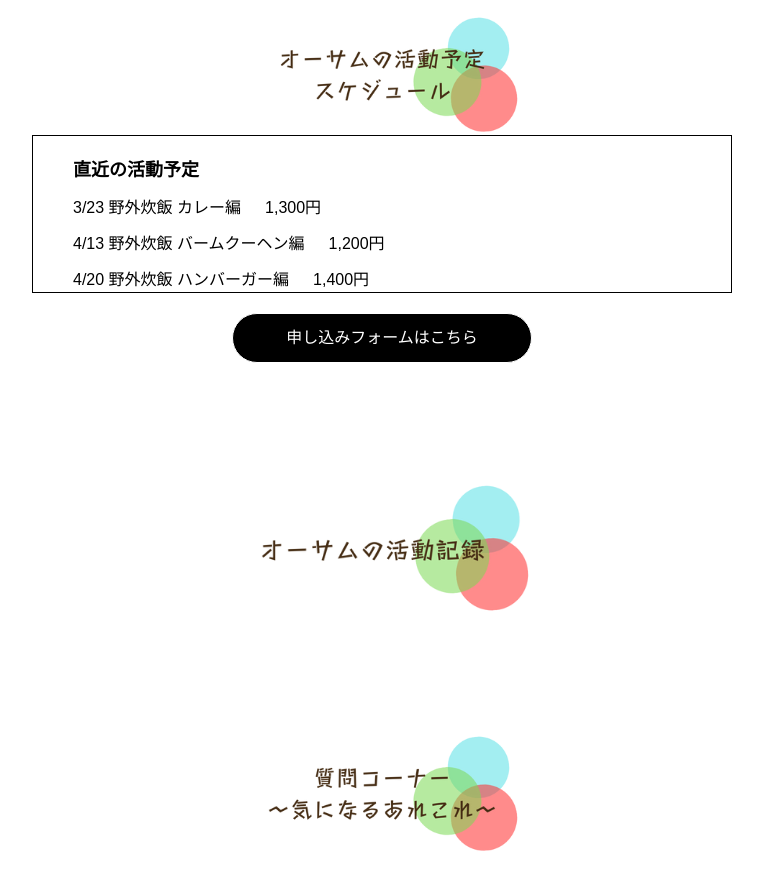
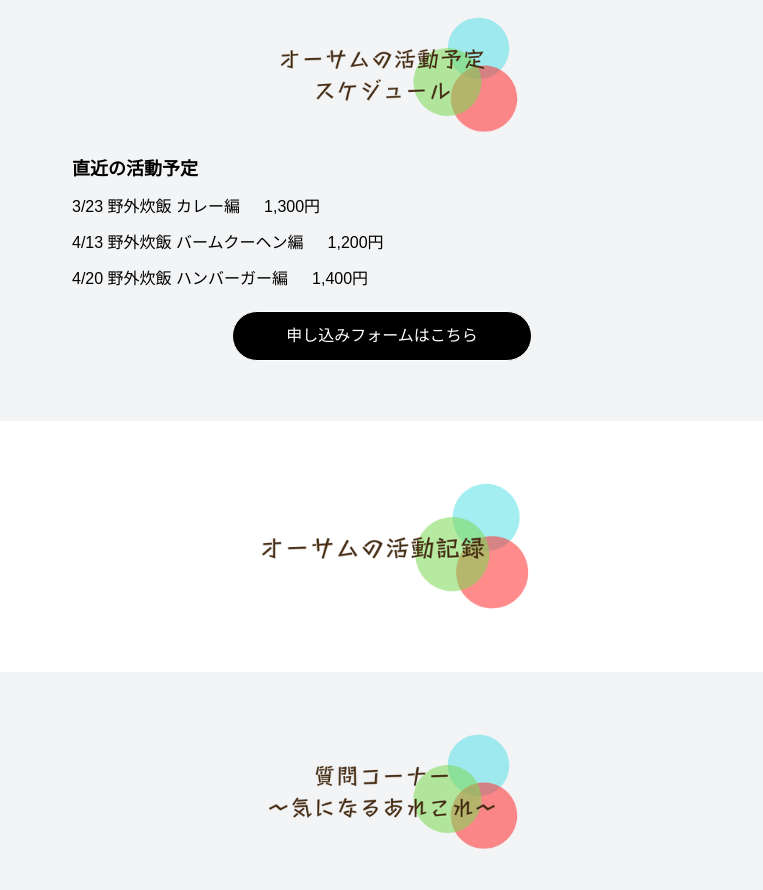
Before and after one commit to takejun812/awesomesado, a Next.js app: page /awesomesado in a window 1280 px wide. Shown: the part 2460-3350 px from the top of the page, without its empty margins (258-1021 px from the left). Built offline with nearby package versions, Linux system fonts and the light colour scheme.

Commit message:
スケジュールセクションの背景色追加

```diff
--- a/src/app/awesomesado/page.tsx
+++ b/src/app/awesomesado/page.tsx
@@ -1,7 +1,8 @@
 "use client";
 import Image from "next/image";
 import gsap from "gsap";
-import { useEffect,useRef} from "react";
+import { useEffect, useRef } from "react";
+import { ScrollTrigger } from "gsap/ScrollTrigger";
 
 export default function Home() {
 	// MVアニメーション
@@ -61,10 +62,24 @@ export default function Home() {
 		});
 	}, []);
 
+	// コンテンツのアニメーション
+	useEffect(() => {
+		gsap.from("#title-about", {
+			y: "-140%",
+			opacity: 0,
+			duration: 3,
+			ease: "power4.out",
+			scrollTrigger: {
+				trigger: "#title-about",
+				start: "top bottom",
+				toggleActions: "play none none none",
+				markers: true,
+			},
+		});
+	}, []);
 	// GSAPで矢印を上下にゆっくりと動かすアニメーション
 	const arrowRef = useRef(null);
 	useEffect(() => {
-
 		gsap.to(arrowRef.current, {
 			y: 20,
 			duration: 1.2,
@@ -177,12 +192,18 @@ export default function Home() {
 												viewBox="0 0 24 24"
 												xmlns="http://www.w3.org/2000/svg"
 											>
-            <path strokeLinecap="round" strokeLinejoin="round" strokeWidth={2} d="M19 9l-7 7-7-7" />
+												<path
+													strokeLinecap="round"
+													strokeLinejoin="round"
+													strokeWidth={2}
+													d="M19 9l-7 7-7-7"
+												/>
 											</svg>
 										</div>
-        <p className="text-white uppercase tracking-widest text-sm">Scroll down</p>
+										<p className="text-white uppercase tracking-widest text-sm">
+											Scroll down
+										</p>
 									</div>
-
 								</div>
 							</div>
 						</div>
@@ -194,35 +215,40 @@ export default function Home() {
 					5月ごろ正規リリース予定です。
 				</p>
 				<div className="w-screen mx-auto  py-30">
-
 					<section id="about" className="max-w-[700px] mx-auto">
 						<div className="">
 							<Image
+								id="title-about"
 								src="/assets/image/page-top-section__title-about.png"
 								alt="オーサムのメニュー"
-							className="w-full md:w-[400px] mx-auto  max-w-[300px]"
+								className="w-full md:w-[400px] mx-auto  max-w-[300px] opacity-100"
 								width={517}
 								height={313}
 							/>
 						</div>
 						<div className="pt-4">
 							<p className="px-4">
-            私たちは、文部科学省や経済産業省が提唱する「社会を生き抜く力」を育むことを目的とした団体です。現代社会では、単なる知識だけでなく、「コミュニケーション能力」「自主性」「創造力」「問題解決能力」などが求められています。そこで、私たちは子どもたちがこれらの力を身につけ、将来にわたって活躍できるよう支援しています。<br /><br />
+								私たちは、文部科学省や経済産業省が提唱する「社会を生き抜く力」を育むことを目的とした団体です。現代社会では、単なる知識だけでなく、「コミュニケーション能力」「自主性」「創造力」「問題解決能力」などが求められています。そこで、私たちは子どもたちがこれらの力を身につけ、将来にわたって活躍できるよう支援しています。
+								<br />
+								<br />
 								活動では、大人1人と子ども5人前後のグループ行動を基本とし、仲間と協力しながらさまざまな課題に挑戦します。これにより、子どもたちは「行動力」「問題解決力」「協調性」「主体性」などを学びます。また、グループでの活動を通じて、多様な価値観に触れ、自ら考え、行動する力を培います。
 							</p>
 						</div>
 					</section>
-				<section id="schedule" className="max-w-[700px] mx-auto pt-30">
-					<div className="">
+					<section
+						id="schedule"
+						className="w-full mx-auto py-15 mt-15 bg-gray-100"
+					>
+						<div className="max-w-[700px] mx-auto">
 							<Image
+								id="title-schedule"
 								src="/assets/image/page-top-section__title-schedule.png"
 								alt="オーサムのメニュー"
 								className="w-full md:w-[400px] mx-auto max-w-[300px]"
 								width={517}
 								height={313}
 							/>
-					</div>
-          <div className="border ">
+							<div className="">
 								<h3 className="pt-5 mx-10 text-lg font-bold">直近の活動予定</h3>
 								<dl className="flex gap-6 mx-10 pt-3">
 									<dt className="">3/23 野外炊飯 カレー編</dt>
@@ -233,18 +259,24 @@ export default function Home() {
 									<dd className="">1,200円</dd>
 								</dl>
 								<dl className="flex gap-6 mx-10 pt-3">
-            <dt className="">4/20  野外炊飯 ハンバーガー編</dt>
+									<dt className="">4/20 野外炊飯 ハンバーガー編</dt>
 									<dd className="">1,400円</dd>
 								</dl>
 							</div>
 							<div className="mx-auto pt-5 w-full flex justify-center">
-          <a href="https://docs.google.com/forms/d/e/1FAIpQLSfYJDL23ocV4JqWE6Adc40hWa-FaMaOVe8eCYvAsqW-PHwHDQ/viewform?usp=dialog"
-          className="block border rounded-4xl text-center py-3 bg-black text-white w-[300px]">申し込みフォームはこちら
-</a></div>
+								<a
+									href="https://docs.google.com/forms/d/e/1FAIpQLSfYJDL23ocV4JqWE6Adc40hWa-FaMaOVe8eCYvAsqW-PHwHDQ/viewform?usp=dialog"
+									className="block border rounded-4xl text-center py-3 bg-black text-white w-[300px]"
+								>
+									申し込みフォームはこちら
+								</a>
+							</div>
+						</div>
 					</section>
-				<section id="article" className="max-w-[700px] mx-auto pt-30">
+					<section id="article" className="max-w-[700px] mx-auto pt-15">
 						<div className="">
 							<Image
+								id="title-article"
 								src="/assets/image/page-top-section__title-article.png"
 								alt="オーサムのメニュー"
 								className="w-full md:w-[400px] mx-auto max-w-[300px]"
@@ -253,9 +285,10 @@ export default function Home() {
 							/>
 						</div>
 					</section>
-        <section id="question" className="max-w-[700px] mx-auto pt-30">
-					<div className="">
+					<section id="question" className=" py-15 mt-15 bg-gray-100">
+						<div className="max-w-[700px] mx-auto">
 							<Image
+								id="title-question"
 								src="/assets/image/page-top-section__title-question.png"
 								alt="オーサムのメニュー"
 								className="w-full md:w-[400px] mx-auto max-w-[300px]"
```
Also changed, not shown: src/components/header.tsx (indentation only). Lines whose indentation alone changed are shown as unchanged.
